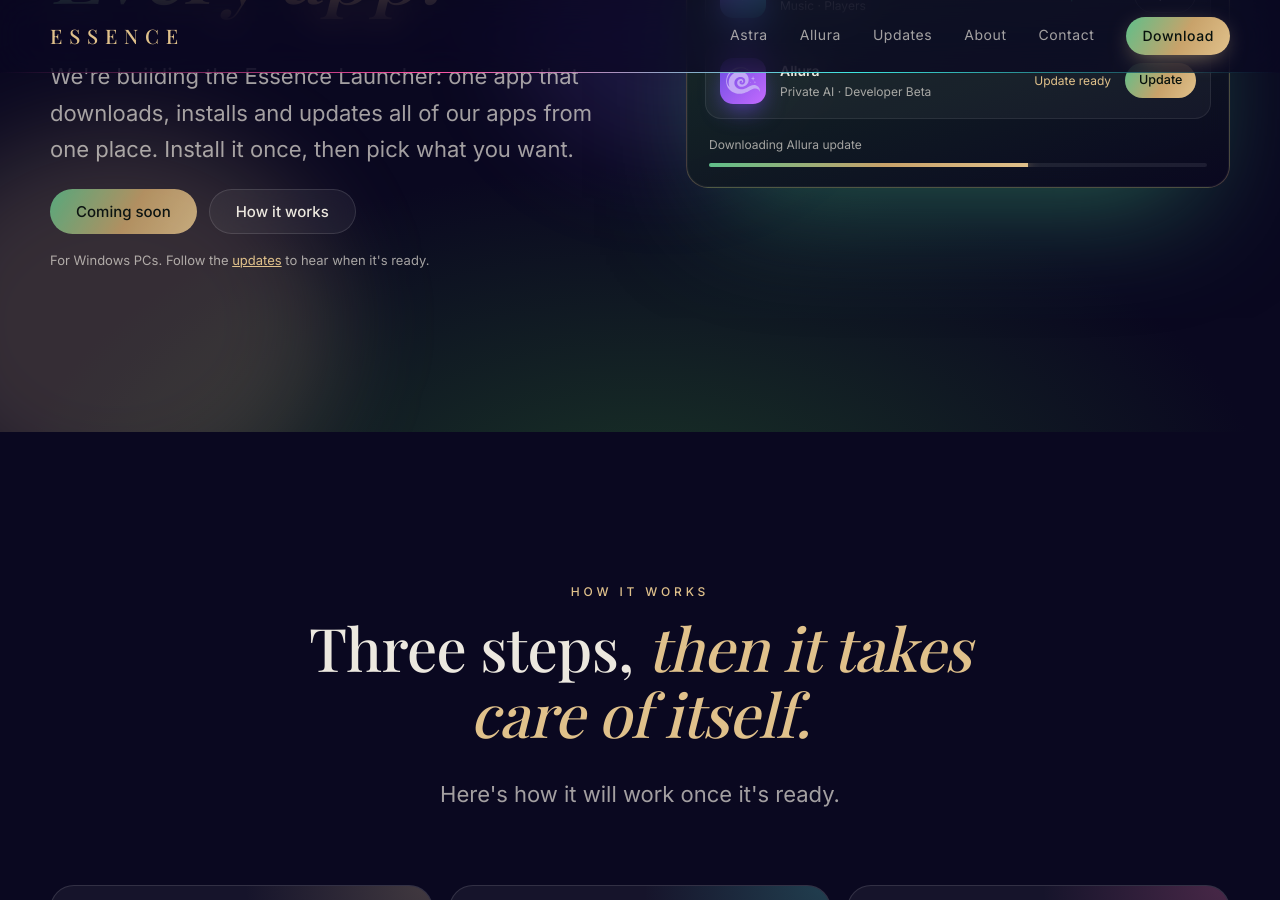
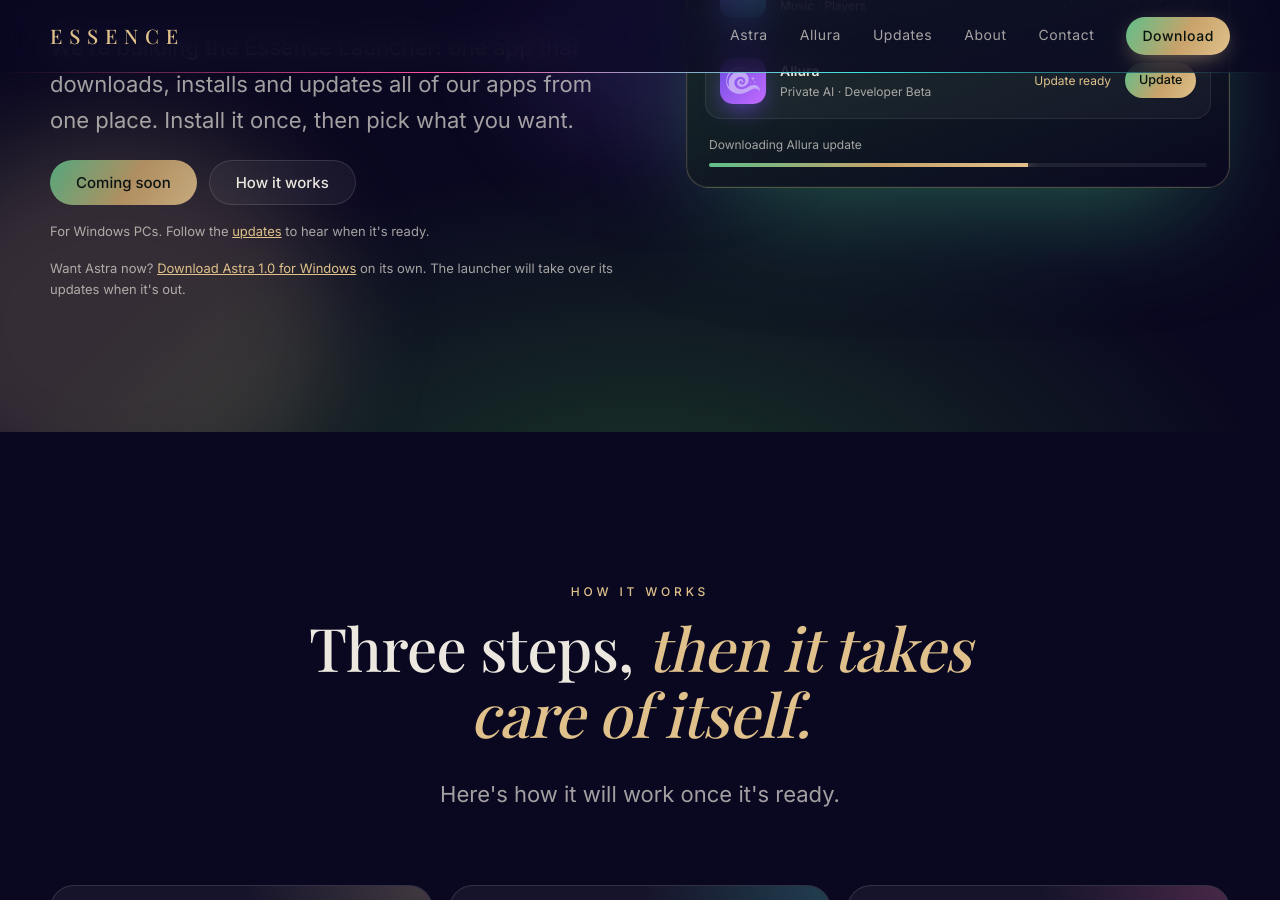
Before and after one commit to FollowMalt/Essence-Systems, a Jekyll site: the page built from download.html, in a window 1280 px wide and 900 px high, scrolled down 396 px. Built offline with Jekyll 4.4.1, drawn with Linux system fonts in a browser that asks for light colours; some web fonts are replaced; some of the changed text lies outside the part shown.

Commit message:
Astra 1.0 download on the Astra and Download pages
The Astra page's button now downloads Astra-Setup.zip (a small installer that fetches
the newest Astra from the astra-latest release and checks its SHA-256). The Download
page mentions it until the Essence Launcher is out. Set astra_download_url to "" in
_config.yml to go back to the launcher-only wording.

Co-Authored-By: Claude Opus 5.5 <noreply@anthropic.com>
Claude-Session: https://claude.ai/code/session_011BVJNov9yMSm962QDnhWfb

```diff
--- a/_config.yml
+++ b/_config.yml
@@ -23,3 +23,6 @@ exclude: [README.md, Gemfile, Gemfile.lock, vendor]
 
 # The Essence Launcher download. Put the file's link here and every Download button goes live.
 launcher_url: ""
+# Astra on its own, until the launcher is out (a small installer that downloads the newest Astra)
+astra_download_url: "https://github.com/FollowMalt/Essence-Systems/releases/download/astra-latest/Astra-Setup.zip"
+astra_version: "1.0"
--- a/download.html
+++ b/download.html
@@ -17,6 +17,7 @@ body_class: download
         <a class="btn btn--ghost" href="#how">How it works</a>
       </div>
       <p class="fine-print reveal">For Windows PCs. Follow the <a href="{{ '/updates.html' | relative_url }}">updates</a> to hear when it's ready.</p>
+      {% if site.astra_download_url != "" %}<p class="fine-print reveal">Want Astra now? <a href="{{ site.astra_download_url }}">Download Astra {{ site.astra_version }} for Windows</a> on its own. The launcher will take over its updates when it's out.</p>{% endif %}
     </div>
     <div class="reveal" data-grow>{% include launcher-ui.html %}</div>
   </div>
@@ -39,7 +40,7 @@ body_class: download
     <div class="dl-app-grid">
       <a class="dl-app dl-app--astra reveal" href="{{ '/projects/astra/' | relative_url }}">
         <span class="dl-icon">✦</span>
-        <div><p class="eyebrow">Astra · Music</p><h3>Your own streaming app, for music you own.</h3><p>Library, artist pages, playlists, lyrics, Smart Library, Walkman and iPod sync, phone and TV.</p><small>Windows 10 or 11 · See Astra →</small></div>
+        <div><p class="eyebrow">Astra · Music{% if site.astra_download_url != "" %} · Out now{% endif %}</p><h3>Your own streaming app, for music you own.</h3><p>Library, artist pages, playlists, lyrics, Smart Library, Walkman and iPod sync, phone and TV.</p><small>Windows 10 or 11 · See Astra →</small></div>
       </a>
       <a class="dl-app dl-app--allura reveal" href="{{ '/projects/allura.html' | relative_url }}">
         <img class="dl-icon" src="{{ '/assets/img/allura/allura_logo_flat.svg' | relative_url }}" alt="">
--- a/projects/astra/index.html
+++ b/projects/astra/index.html
@@ -132,7 +132,10 @@ styles: [/assets/css/astra-ui.css, /assets/css/tour.css, /assets/css/astra.css]
     <p class="eyebrow reveal">Astra for Windows 10 and 11</p>
     <h2 class="reveal">The music app for people who own their music.</h2>
     <div class="actions reveal">
-      <a class="btn" href="{{ '/download.html' | relative_url }}">Coming to the Essence Launcher <span class="arrow">→</span></a>
+      {% if site.astra_download_url != "" %}<a class="btn" href="{{ site.astra_download_url }}">Download Astra {{ site.astra_version }} for Windows <span class="arrow">↓</span></a>
+      <a class="btn btn--ghost" href="{{ '/download.html' | relative_url }}">The Essence Launcher</a>
+      {% else %}<a class="btn" href="{{ '/download.html' | relative_url }}">Coming to the Essence Launcher <span class="arrow">→</span></a>{% endif %}
     </div>
+    {% if site.astra_download_url != "" %}<p class="fine-print reveal">Free. Extract the zip and double-click <b>Install Astra.cmd</b>; it downloads Astra and checks it before installing. Astra keeps itself up to date.</p>{% endif %}
   </div>
 </section>
```
